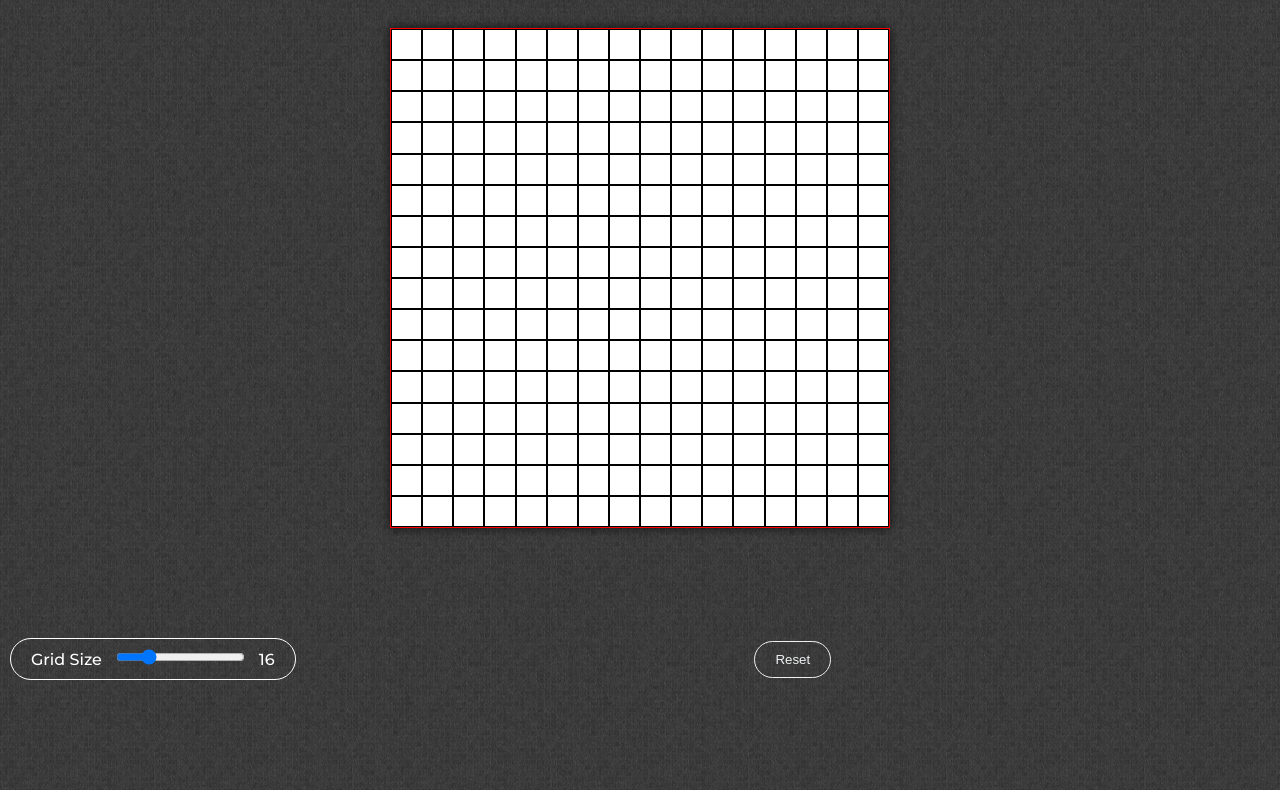
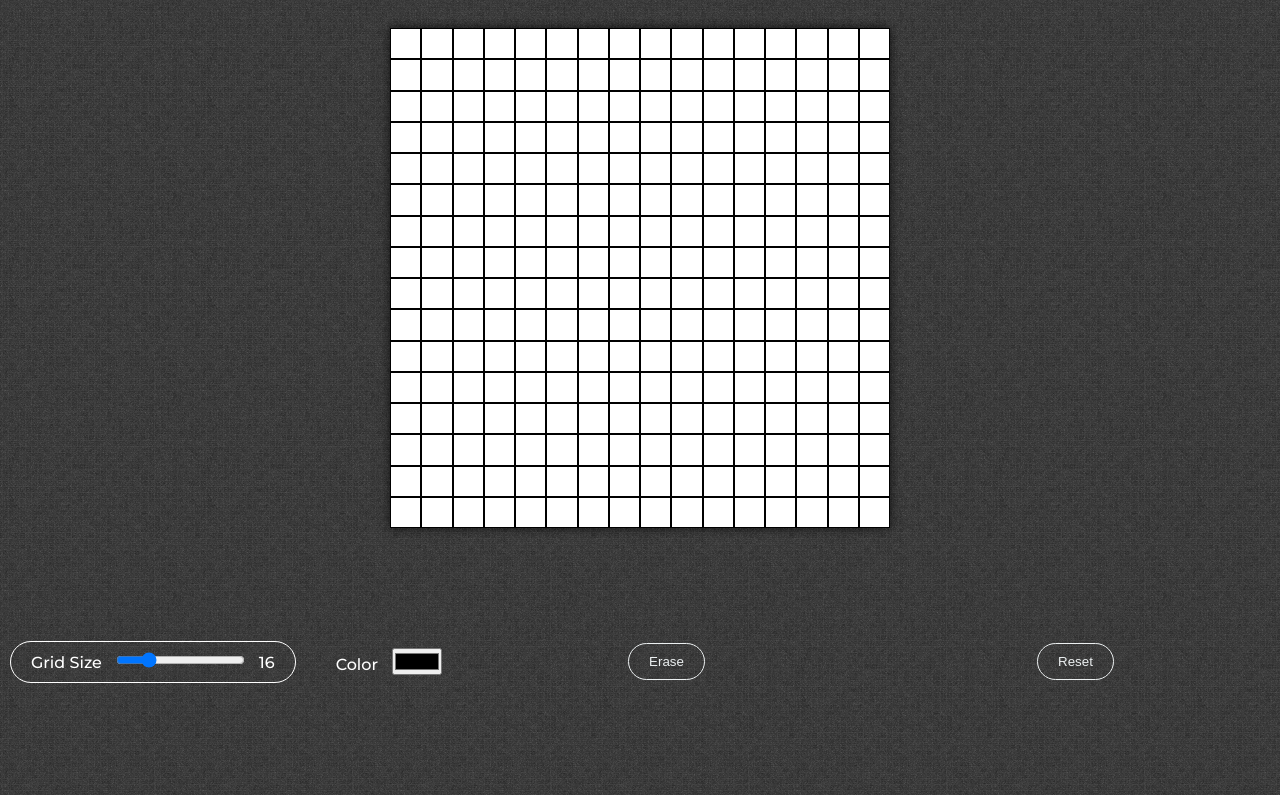
Before and after one commit to Aaradhy-Sharma/top-etch, a plain HTML site: page index.html in a window 1280 px wide. Shown: the part 185-980 px from the top of the page. Drawn offline with Linux system fonts and the light colour scheme.

Commit message:
Color support and eraser functionality added

```diff
--- a/css/styles.css
+++ b/css/styles.css
@@ -121,7 +121,6 @@ nav{
     margin-right: auto;
     justify-content: center;
     align-content: center;
-    border: 1px solid red;
     display: grid;
     box-shadow: 0px 0px 10px 0px rgba(0,0,0,0.75);
     border-collapse: collapse;
@@ -182,3 +181,24 @@ nav{
     background-color: rgba(240, 248, 255, 0.8);
     color: #0088a9;
 }
+
+.colorBox{
+    padding: 10px;
+    margin: 10px;
+}
+
+.eraseButton{
+    margin: 1px auto;
+    padding: 10px 20px;
+    background-color: rgba(240, 248, 255, 0);
+    border: 1px solid #ecf0f1;
+    border-radius: 50px;
+    cursor: pointer;
+    color: #ecf0f1;
+    transition: all 0.3s ease 0s;
+}
+
+.eraseButton:hover{
+    background-color: rgba(240, 248, 255, 0.8);
+    color: #0088a9;
+}
--- a/index.html
+++ b/index.html
@@ -41,7 +41,12 @@
                     <input type="range" min="2" max="64" value="16" class="slider" id="slider" onchange="createGrid(this.value)">
                     <span id="sliderValue">16x16</span>
                 </div>
-                    <button class="resetButton" onclick="clearGrid()">Reset</button>
+                <div class="colorBox">
+                    <label for="color" class="colorLabel">Color</label>
+                    <input type="color" class="color" id="color-picker" value="#000000" onchange="changeColor(this.value)">
+                </div>
+                    <button class="eraseButton" onclick="eraseGrid()">Erase</button>
+                    <button class="resetButton" id="eraseBtn" onclick="clearGrid()">Reset</button>
             </div>
         </div>
     </main>
--- a/js/script.js
+++ b/js/script.js
@@ -3,6 +3,16 @@ let color = 'black';
 function draw(e) {
     e.target.style.backgroundColor = color;
 }
+
+function changeColor(e) {
+    color = e.target.value;
+}
+
+
+function eraseGrid(e){
+    color = 'white';
+}
+
 
 function createGrid(sizeVar) {
     let sketchBoard = document.querySelector('#sketch-board');
@@ -23,6 +33,12 @@ function createGrid(sizeVar) {
 
 createGrid(16);
 
+let eraseBtn = document.querySelector('#eraseBtn');
+eraseBtn.addEventListener('click', eraseGrid);
+
+let colorPicker = document.querySelector('#color-picker');
+colorPicker.addEventListener('input', changeColor);
+
 function clearGrid(){
     let sketchBoard = document.querySelector('#sketch-board');
     let squares = sketchBoard.querySelectorAll('div');
```
